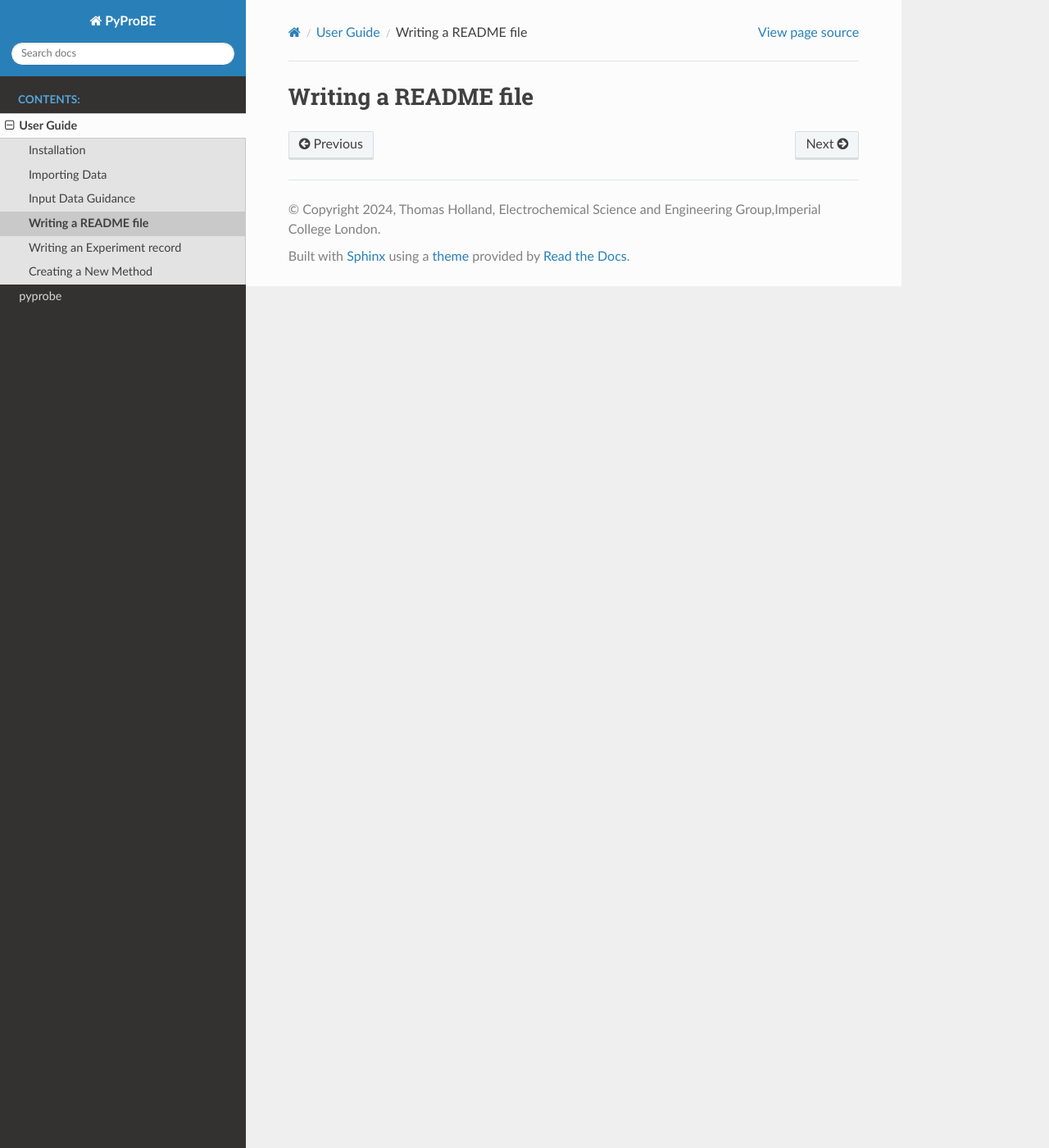
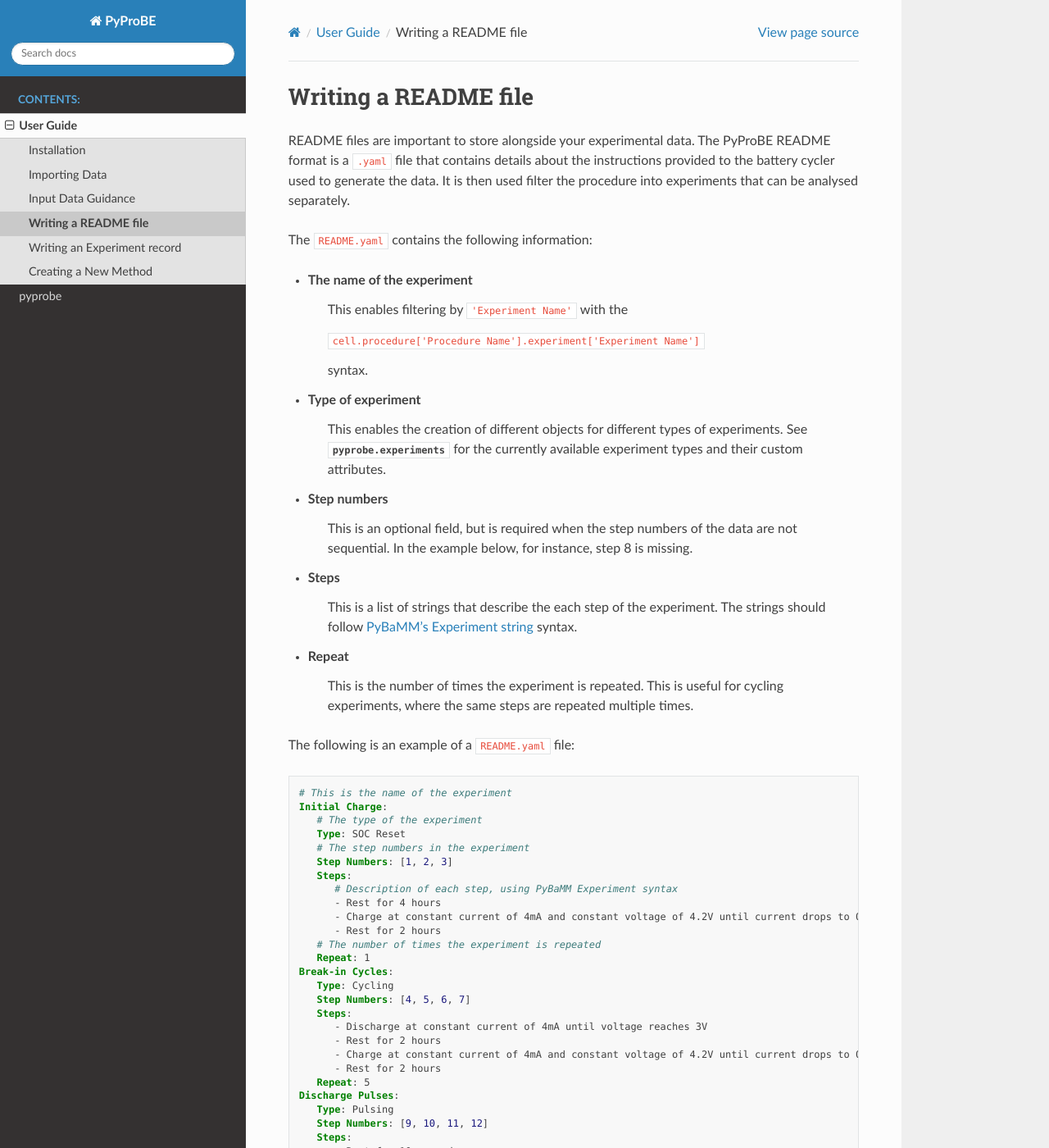
Before and after one commit to ImperialCollegeLondon/PyProBE, a Sphinx documentation site: the page built from docs/source/writing_a_readme_file.rst, in a window 1280 px wide and 1400 px high. Shown: the whole window at 82% size. Built offline with Sphinx 7.4.7 and the Read the Docs theme 2.0.0, drawn with Linux system fonts in a browser that asks for light colours; some of the changed text lies outside the part shown.

Commit message:
Add readme file guidance

```diff
--- a/docs/source/writing_a_readme_file.rst
+++ b/docs/source/writing_a_readme_file.rst
@@ -1,3 +1,67 @@
 .. _writing_a_readme_file:
+
 Writing a README file
 =====================
+README files are important to store alongside your experimental data. The PyProBE
+README format is a :code:`.yaml` file that contains details about the instructions
+provided to the battery cycler used to generate the data. It is then used filter the
+procedure into experiments that can be analysed separately.
+
+The :code:`README.yaml` contains the following information:
+
+* The name of the experiment
+   This enables filtering by :code:`'Experiment Name'` with the
+
+   :code:`cell.procedure['Procedure Name'].experiment['Experiment Name']`
+
+   syntax.
+* Type of experiment
+   This enables the creation of different objects for different types of experiments.
+   See :mod:`pyprobe.experiments` for the currently available experiment types and their
+   custom attributes.
+* Step numbers
+   This is an optional field, but is required when the step numbers of the data are not
+   sequential. In the example below, for instance, step 8 is missing.
+* Steps
+   This is a list of strings that describe the each step of the experiment. The strings
+   should follow `PyBaMM's Experiment string <https://docs.pybamm.org/en/stable/source/api/experiment/experiment_steps.html#pybamm.step.string>`_
+   syntax.
+* Repeat
+   This is the number of times the experiment is repeated. This is useful for cycling
+   experiments, where the same steps are repeated multiple times.
+
+The following is an example of a :code:`README.yaml` file:
+
+.. code-block:: yaml
+
+   # This is the name of the experiment
+   Initial Charge:
+      # The type of the experiment
+      Type: SOC Reset
+      # The step numbers in the experiment
+      Step Numbers: [1, 2, 3]
+      Steps:
+         # Description of each step, using PyBaMM Experiment syntax
+         - Rest for 4 hours
+         - Charge at constant current of 4mA and constant voltage of 4.2V until current drops to 0.04A
+         - Rest for 2 hours
+      # The number of times the experiment is repeated
+      Repeat: 1
+   Break-in Cycles:
+      Type: Cycling
+      Step Numbers: [4, 5, 6, 7]
+      Steps:
+         - Discharge at constant current of 4mA until voltage reaches 3V
+         - Rest for 2 hours
+         - Charge at constant current of 4mA and constant voltage of 4.2V until current drops to 0.04A
+         - Rest for 2 hours
+      Repeat: 5
+   Discharge Pulses:
+      Type: Pulsing
+      Step Numbers: [9, 10, 11, 12]
+      Steps:
+         - Rest for 10 seconds
+         - Discharge at constant current of 20mA until 4mAh has passed or voltage reaches 3V
+         - Rest for 30 minutes
+         - Rest for 1.5 hours
+      Repeat: 10
```
